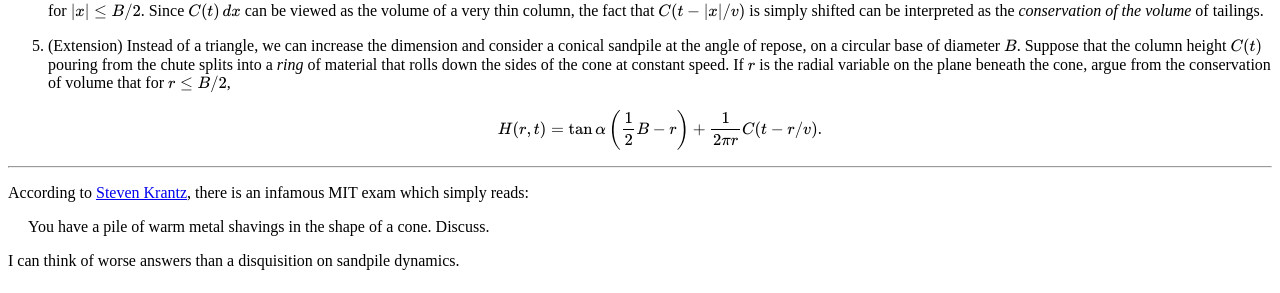
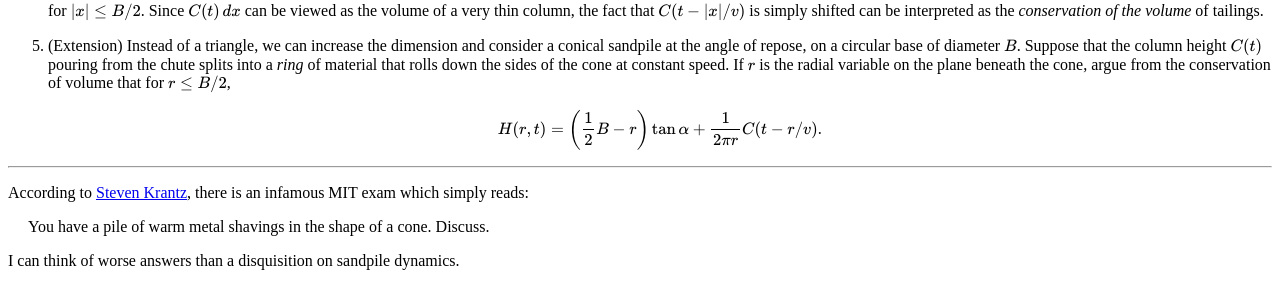
Before and after one commit to hapax/hapax.github.io, a Jekyll site: the page built from assets/teaching.md, in a window 1280 px wide and 900 px high, scrolled down 23054 px. Shown: the part 150-443 px from the top of the window. Built offline with Jekyll 4.4.1, drawn with Linux system fonts in a browser that asks for light colours; our own code applies the rules of GitHub Pages for plain Markdown files; formulas are drawn with MathJax 3; a script that is not in the unit is left out.

Commit message:
Update teaching.md

```diff
--- a/assets/teaching.md
+++ b/assets/teaching.md
@@ -1283,7 +1283,7 @@ to either side which limits the maximum size of the standing layer.
    argue from the conservation of volume that for $r \leq B/2$,
 
    $$
-   H(r, t) = \tan\alpha\left(\frac{1}{2}B - r\right) +
+   H(r, t) = \left(\frac{1}{2}B - r\right) \tan\alpha +
    \frac{1}{2\pi r}C(t-r/v).
 	$$
 
```
